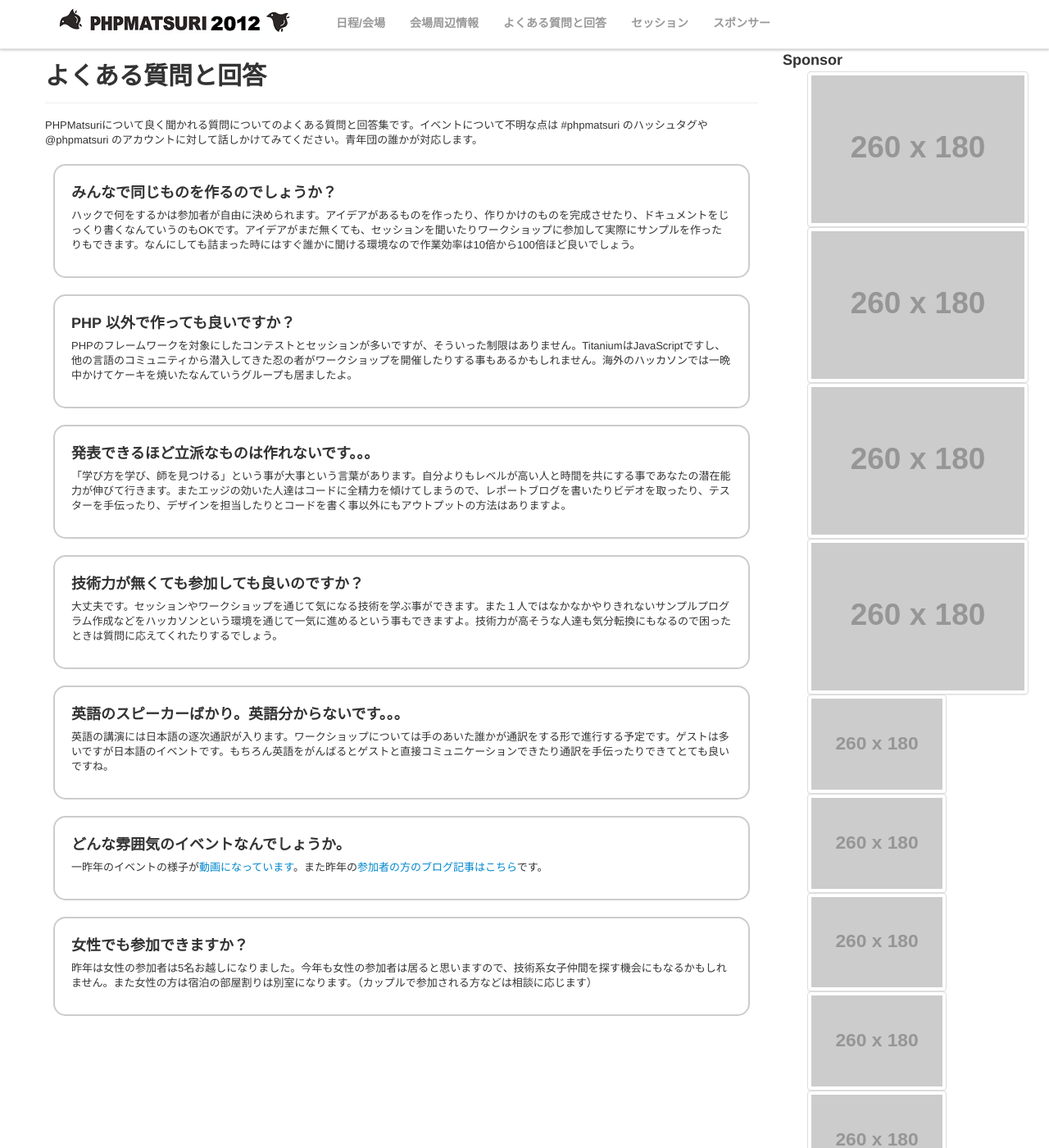
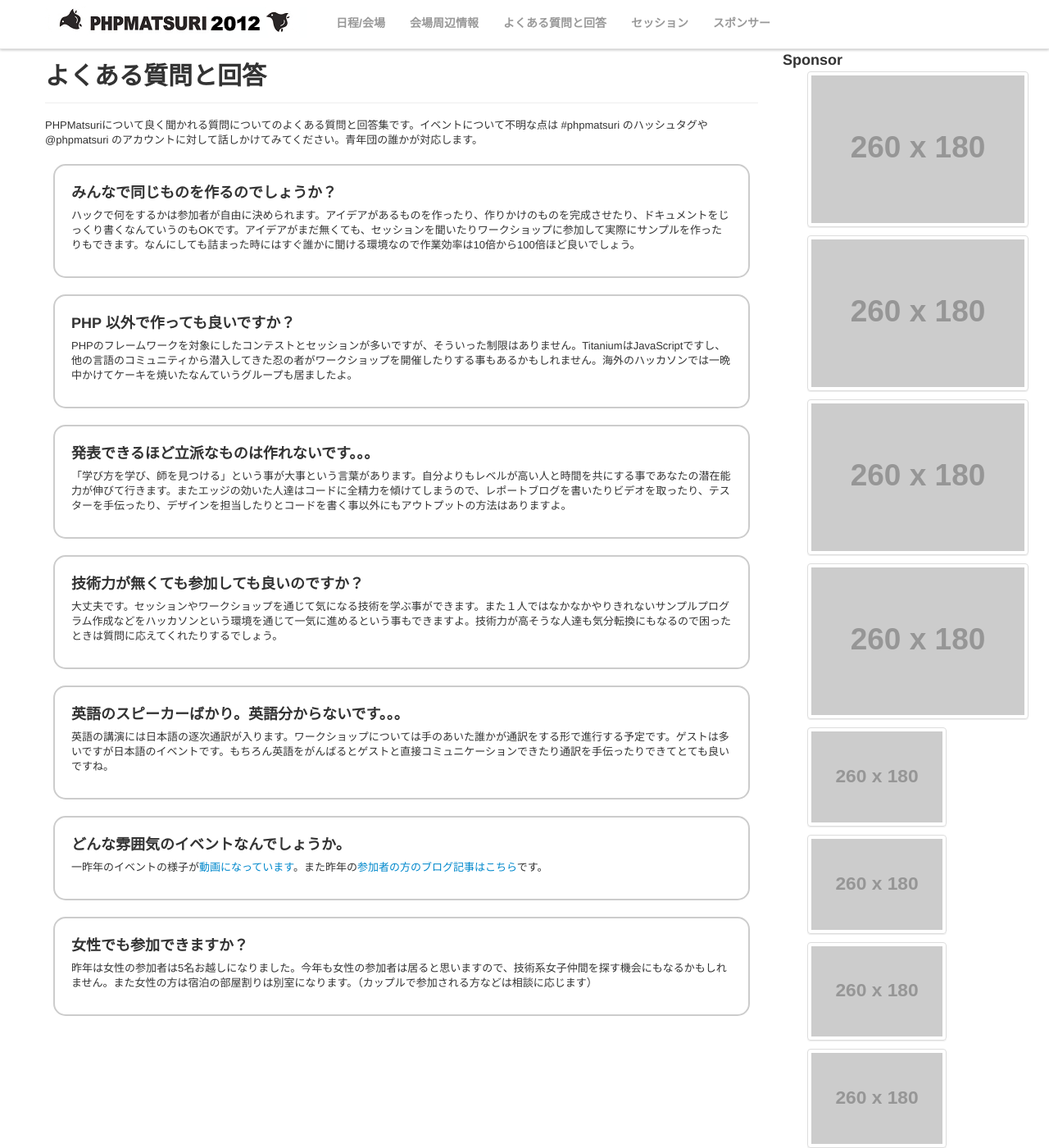
Before and after one commit to phpmatsuri/2012, a Jekyll site: the page built from faq.html, in a window 1280 px wide and 1400 px high. Shown: the whole window at 82% size. Built offline with Jekyll 4.4.1, drawn with Linux system fonts in a browser that asks for light colours.

Commit message:
デザイン調整

```diff
--- a/_includes/sponsor.html
+++ b/_includes/sponsor.html
@@ -1,51 +1,51 @@
 <h3>Sponsor</h3>
-<div class="span3">
+<div class="span3 sponsor">
     <a href="#" class="thumbnail">
         <img src="http://placehold.it/260x180" alt="" />
     </a>
 </div>
-<div class="span3">
+<div class="span3 sponsor">
     <a href="#" class="thumbnail">
         <img src="http://placehold.it/260x180" alt="" />
     </a>
 </div>
-<div class="span3">
+<div class="span3 sponsor">
     <a href="#" class="thumbnail">
         <img src="http://placehold.it/260x180" alt="" />
     </a>
 </div>
-<div class="span3">
+<div class="span3 sponsor">
     <a href="#" class="thumbnail">
         <img src="http://placehold.it/260x180" alt="" />
     </a>
 </div>
 
-<div class="span2">
+<div class="span2 sponsor">
     <a href="#" class="thumbnail">
         <img src="http://placehold.it/260x180" alt="" />
     </a>
 </div>
-<div class="span2">
+<div class="span2 sponsor">
     <a href="#" class="thumbnail">
         <img src="http://placehold.it/260x180" alt="" />
     </a>
 </div>
-<div class="span2">
+<div class="span2 sponsor">
     <a href="#" class="thumbnail">
         <img src="http://placehold.it/260x180" alt="" />
     </a>
 </div>
-<div class="span2">
+<div class="span2 sponsor">
     <a href="#" class="thumbnail">
         <img src="http://placehold.it/260x180" alt="" />
     </a>
 </div>
-<div class="span2">
+<div class="span2 sponsor">
     <a href="#" class="thumbnail">
         <img src="http://placehold.it/260x180" alt="" />
     </a>
 </div>
-<div class="span2">
+<div class="span2 sponsor">
     <a href="#" class="thumbnail">
         <img src="http://placehold.it/260x180" alt="" />
     </a>
--- a/css/style.css
+++ b/css/style.css
@@ -45,14 +45,18 @@
     width: 100%;
  }
 
-div.pm-faq {
+.sponsor {
+    margin-bottom: 10px;
+ }
+
+div.faq {
     border: 2px solid #CCCCCC;
     border-radius: 15px;
     padding: 20px;
     margin: 20px 10px;
  }
 
-.pm-faq h3{
+.faq h3{
     margin-bottom: 5px;
  }
 
--- a/faq.html
+++ b/faq.html
@@ -13,47 +13,47 @@ title: PHP Matsuri 2012
             PHPMatsuriについて良く聞かれる質問についてのよくある質問と回答集です。イベントについて不明な点は #phpmatsuri のハッシュタグや @phpmatsuri のアカウントに対して話しかけてみてください。青年団の誰かが対応します。
         </p>
 
-        <div class="pm-faq">
+        <div class="faq">
             <h3>みんなで同じものを作るのでしょうか？</h3>
             <p>
                 ハックで何をするかは参加者が自由に決められます。アイデアがあるものを作ったり、作りかけのものを完成させたり、ドキュメントをじっくり書くなんていうのもOKです。アイデアがまだ無くても、セッションを聞いたりワークショップに参加して実際にサンプルを作ったりもできます。なんにしても詰まった時にはすぐ誰かに聞ける環境なので作業効率は10倍から100倍ほど良いでしょう。
             </p>
         </div>
 
-        <div class="pm-faq">
+        <div class="faq">
             <h3>PHP 以外で作っても良いですか？</h3>
             <p>
                 PHPのフレームワークを対象にしたコンテストとセッションが多いですが、そういった制限はありません。TitaniumはJavaScriptですし、他の言語のコミュニティから潜入してきた忍の者がワークショップを開催したりする事もあるかもしれません。海外のハッカソンでは一晩中かけてケーキを焼いたなんていうグループも居ましたよ。
             </p>
         </div>
 
-        <div class="pm-faq">
+        <div class="faq">
             <h3>発表できるほど立派なものは作れないです。。。</h3>
             <p>
                 「学び方を学び、師を見つける」という事が大事という言葉があります。自分よりもレベルが高い人と時間を共にする事であなたの潜在能力が伸びて行きます。またエッジの効いた人達はコードに全精力を傾けてしまうので、レポートブログを書いたりビデオを取ったり、テスターを手伝ったり、デザインを担当したりとコードを書く事以外にもアウトプットの方法はありますよ。
             </p>
         </div>
 
-        <div class="pm-faq">
+        <div class="faq">
             <h3>技術力が無くても参加しても良いのですか？</h3>
             <p>
                 大丈夫です。セッションやワークショップを通じて気になる技術を学ぶ事ができます。また１人ではなかなかやりきれないサンプルプログラム作成などをハッカソンという環境を通じて一気に進めるという事もできますよ。技術力が高そうな人達も気分転換にもなるので困ったときは質問に応えてくれたりするでしょう。
             </p>
         </div>
 
-        <div class="pm-faq">
+        <div class="faq">
             <h3>英語のスピーカーばかり。英語分からないです。。。</h3>
             <p>
                 英語の講演には日本語の逐次通訳が入ります。ワークショップについては手のあいた誰かが通訳をする形で進行する予定です。ゲストは多いですが日本語のイベントです。もちろん英語をがんばるとゲストと直接コミュニケーションできたり通訳を手伝ったりできてとても良いですね。
             </p>
         </div>
 
-        <div class="pm-faq">
+        <div class="faq">
             <h3>どんな雰囲気のイベントなんでしょうか。</h3>
             <p>一昨年のイベントの様子が<a href="http://2011.phpmatsuri.net/blog/phpmatsuri-is-coming-in-osaka">動画になっています</a>。また昨年の<a href="http://2011.phpmatsuri.net/">参加者の方のブログ記事はこちら</a>です。</p>
         </div>
 
-        <div class="pm-faq">
+        <div class="faq">
             <h3>女性でも参加できますか？</h3>
             <p>
                 昨年は女性の参加者は5名お越しになりました。今年も女性の参加者は居ると思いますので、技術系女子仲間を探す機会にもなるかもしれません。また女性の方は宿泊の部屋割りは別室になります。（カップルで参加される方などは相談に応じます）
--- a/index.html
+++ b/index.html
@@ -53,7 +53,7 @@ title: PHP Matsuri 2012
 <hr />
 
 <footer>
-<div class="row">
-    {% include sponsor.html %}
-</div>
+    <div class="row">
+        {% include sponsor.html %}
+    </div>
 </footer>
```
